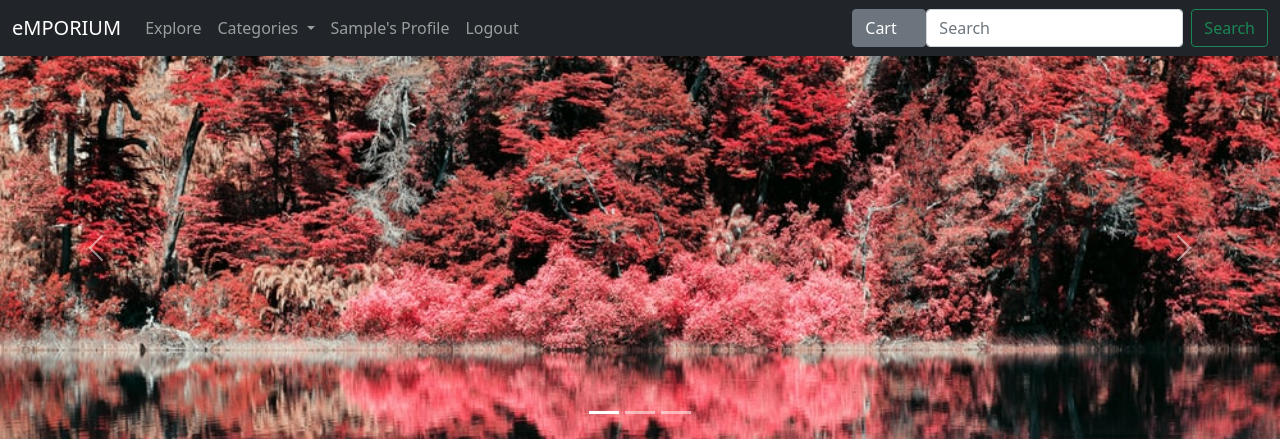
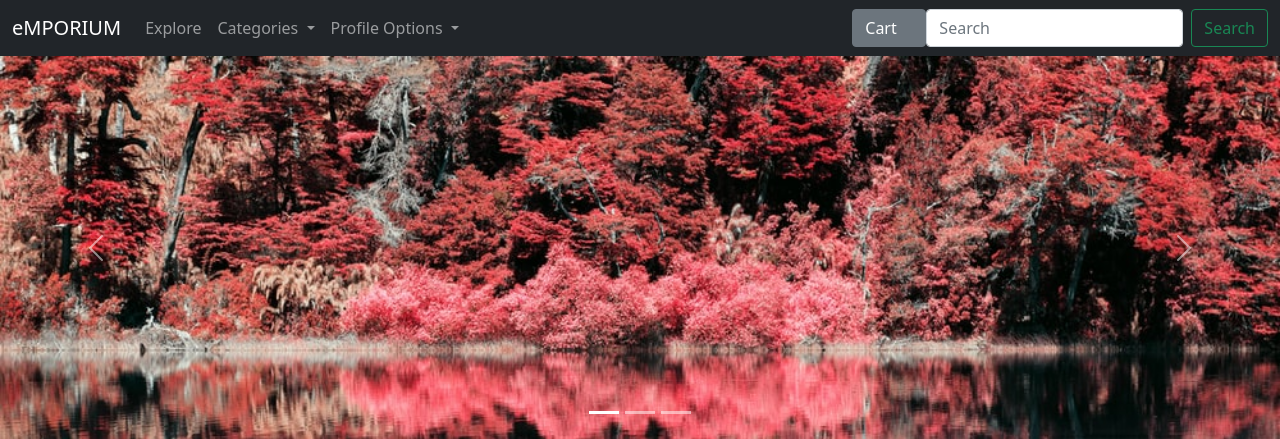
Before and after one commit to namansubedi/eMPORIUM, a Django app: page / in a window 1280 px wide. Shown: the top 439 px of the page. Run offline with Django 3.2, Linux system fonts and the light colour scheme; the visitor is signed in with stand-in values (Sample User, id 1); data that the repository does not hold is empty; some libraries are stand-ins or nearby versions; some web fonts are replaced.

Commit message:
dropdown added

```diff
--- a/templates/base.html
+++ b/templates/base.html
@@ -36,18 +36,17 @@
           </ul>
         </li>
         {% if user.is_authenticated %}
-        <li class="nav-item">
-          <a class="nav-link" href="{% url 'profile' %}">{{user.first_name}}'s Profile</a>
-        </li>
-        <!-- this is only a temporary button because product page is not built yet -->
-        {% if showupload == True %}
-        <li class="nav-item">
-          <a class="nav-link" href="{% url 'upload' %}">Upload Product</a>
-        </li>
-        {% endif %}
-        <!-- this -->
-        <li class="nav-item">
-          <a class="nav-link" href="{% url 'logout' %}">Logout</a>
+        <li class="nav-item dropdown">
+          <a class="nav-link dropdown-toggle" href="#" id="navbarDropdown" role="button" data-bs-toggle="dropdown" aria-expanded="false">
+            Profile Options
+          </a>
+          <ul class="dropdown-menu" aria-labelledby="navbarDropdown">
+            <li><a class="dropdown-item" href="{% url 'profile' %}">{{user.first_name}}'s Profile</a></li>
+            {% if showupload == True %}
+            <li><a class="dropdown-item" href="{% url 'upload' %}">Upload Product</a></li>
+            {% endif %}
+            <li><a class="dropdown-item" href="{% url 'logout' %}">Logout</a></li>
+          </ul>
         </li>
         {% else %}
         <li class="nav-item">
```
